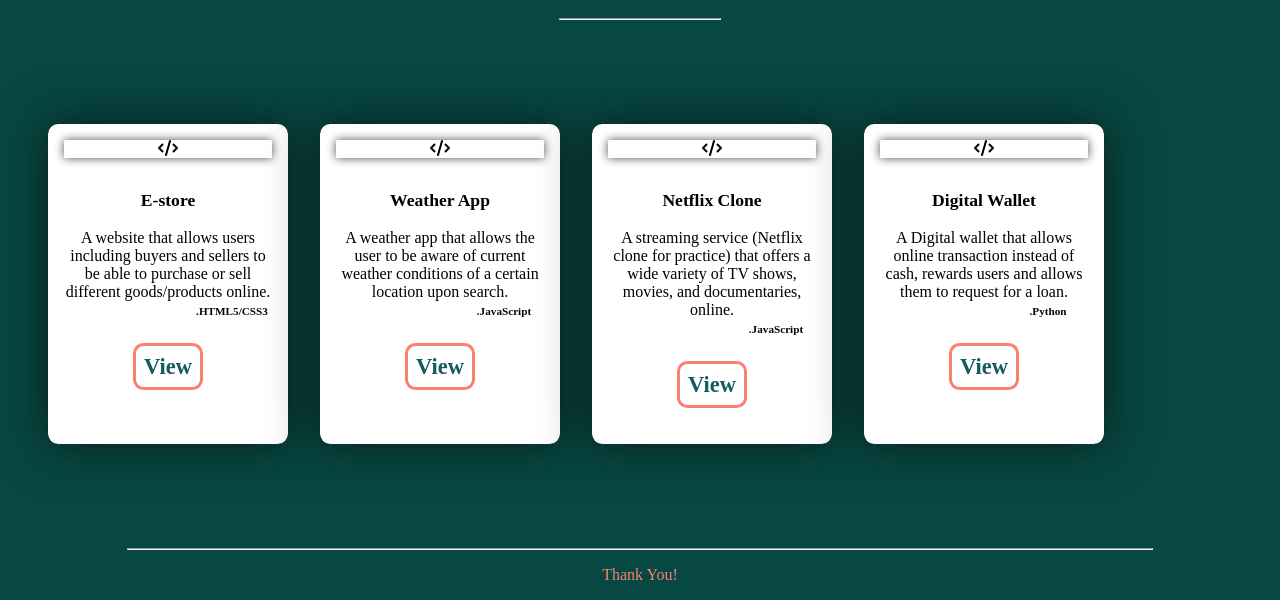
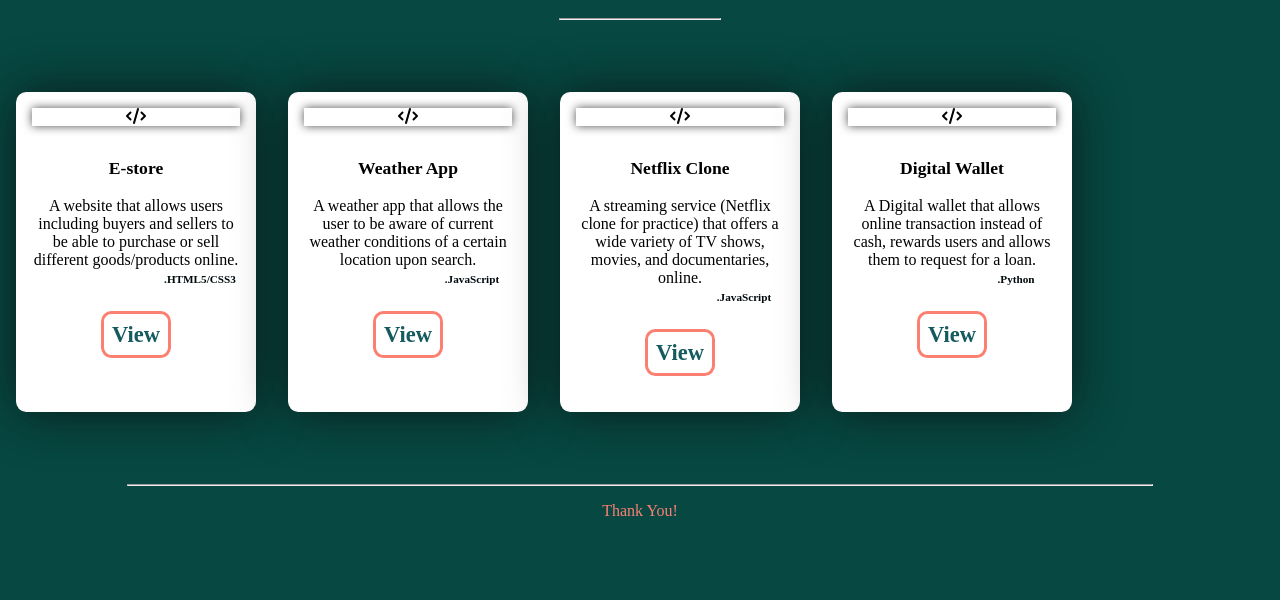
Before and after one commit to N-sangwa/Portfolio, a plain HTML site: page index.html in a window 1280 px wide. Shown: the part 617-1217 px from the top of the page. After the commit the page ends 1153 px from the top, so only its background shows below. Drawn offline with Linux system fonts and the light colour scheme.

Commit message:
Changes on cards

```diff
--- a/css/style.css
+++ b/css/style.css
@@ -166,8 +166,8 @@ h3 a{
 
 .projects-container{
     text-align: center;
-    padding:2rem;
-    margin: 0;
+    /* padding:2rem; */
+    margin: 0 auto;
 
 }
 
```
